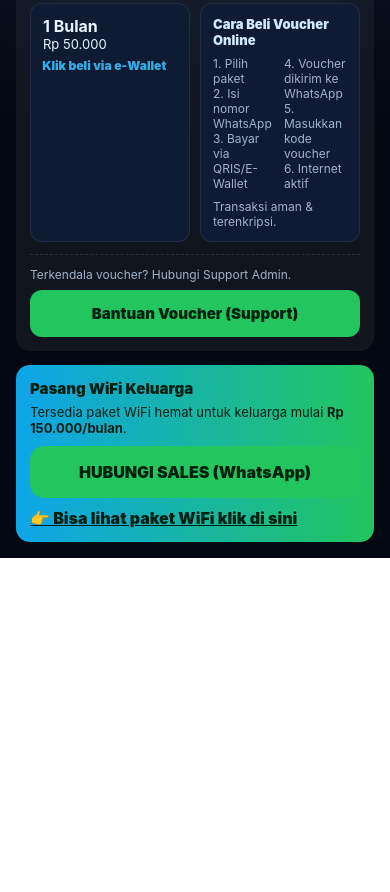
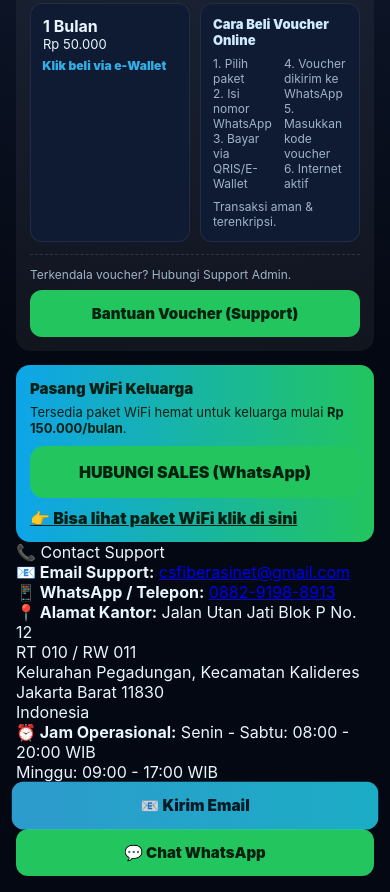
Before and after one commit to chenpapoi-arch/fiberasinet-loginpages, a plain HTML site: page index.html in a window 390 px wide. Shown: the part 633-1525 px from the top of the page. Before the commit the page ends 1191 px from the top, so only its background shows below. Drawn offline with Linux system fonts and the light colour scheme.

Commit message:
Update index.html
Add contact support section with email, phone, and address

```diff
--- a/index.html
+++ b/index.html
@@ -18,7 +18,7 @@
   </div>
 
   <!-- POPUP / TOAST -->
-  <div id="toast" class="toast" style="display:none;">
+  <div id="toast" class="toast" style="display: none;">
     <div id="toastText" class="toast-text">Pesan</div>
     <div class="toast-actions">
       <a id="toastSupport" class="toast-btn" href="#" target="_blank" rel="noopener">Hubungi Support</a>
@@ -54,13 +54,13 @@
       <div class="pkg">
         <strong>6 Jam</strong>
         Rp 2.000
-        <a class="pkg-buy" href="https://vhocer-online.chenpapoi.workers.dev" target="_blank" rel="noopener">Klik beli via e-Wallet</a>
+        <a class="pkg-buy" href="https://vhocer-online.chenpapoi. workers.dev" target="_blank" rel="noopener">Klik beli via e-Wallet</a>
       </div>
 
       <div class="pkg">
         <strong>12 Jam</strong>
         Rp 3.000
-        <a class="pkg-buy" href="https://vhocer-online.chenpapoi.workers.dev" target="_blank" rel="noopener">Klik beli via e-Wallet</a>
+        <a class="pkg-buy" href="https://vhocer-online.chenpapoi.workers. dev" target="_blank" rel="noopener">Klik beli via e-Wallet</a>
       </div>
 
       <div class="pkg">
@@ -126,6 +126,51 @@
     </a>
   </div>
 
+  <!-- CONTACT SUPPORT SECTION (BARU DITAMBAHKAN) -->
+  <div class="contact-section">
+    <div class="contact-title">📞 Contact Support</div>
+
+    <div class="contact-info">
+      <div class="contact-item">
+        <strong>📧 Email Support:</strong>
+        <a href="mailto:csfiberasinet@gmail.com">csfiberasinet@gmail.com</a>
+      </div>
+
+      <div class="contact-item">
+        <strong>📱 WhatsApp / Telepon:</strong>
+        <a href="https://wa.me/6288291988913" target="_blank">0882-9198-8913</a>
+      </div>
+
+      <div class="contact-item">
+        <strong>📍 Alamat Kantor:</strong>
+        <span>
+          Jalan Utan Jati Blok P No.  12<br>
+          RT 010 / RW 011<br>
+          Kelurahan Pegadungan, Kecamatan Kalideres<br>
+          Jakarta Barat 11830<br>
+          Indonesia
+        </span>
+      </div>
+
+      <div class="contact-item">
+        <strong>⏰ Jam Operasional:</strong>
+        <span>
+          Senin - Sabtu: 08:00 - 20:00 WIB<br>
+          Minggu: 09:00 - 17:00 WIB
+        </span>
+      </div>
+    </div>
+
+    <div class="contact-actions">
+      <a class="btn btn-primary" href="mailto:csfiberasinet@gmail.com">
+        📧 Kirim Email
+      </a>
+      <a class="btn btn-support" href="https://wa.me/6288291988913" target="_blank" rel="noopener">
+        💬 Chat WhatsApp
+      </a>
+    </div>
+  </div>
+
 </div>
 
 <script src="app.js"></script>
```
